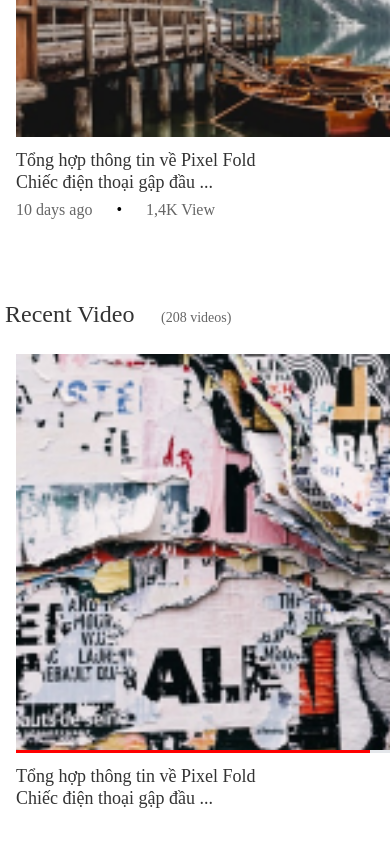
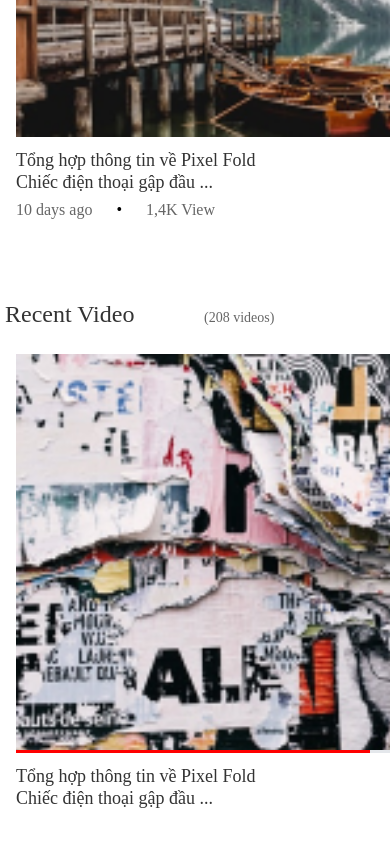
Before and after one commit to ducduy200202077/duy0702.github.io, a plain HTML site: page index.html in a window 390 px wide. Shown: the part 4715-5559 px from the top of the page. Drawn offline with nearby package versions, Linux system fonts and the light colour scheme.

Commit message:
Update reponsive.css

```diff
--- a/assets/css/reponsive.css
+++ b/assets/css/reponsive.css
@@ -187,6 +187,9 @@ display: none;
     margin-bottom: 50px;
     height: auto;
 }
+    .recent-video__header-title{
+    width:200px;
+    }
 .watching {
     top :80%;
     width: 100%;
```
